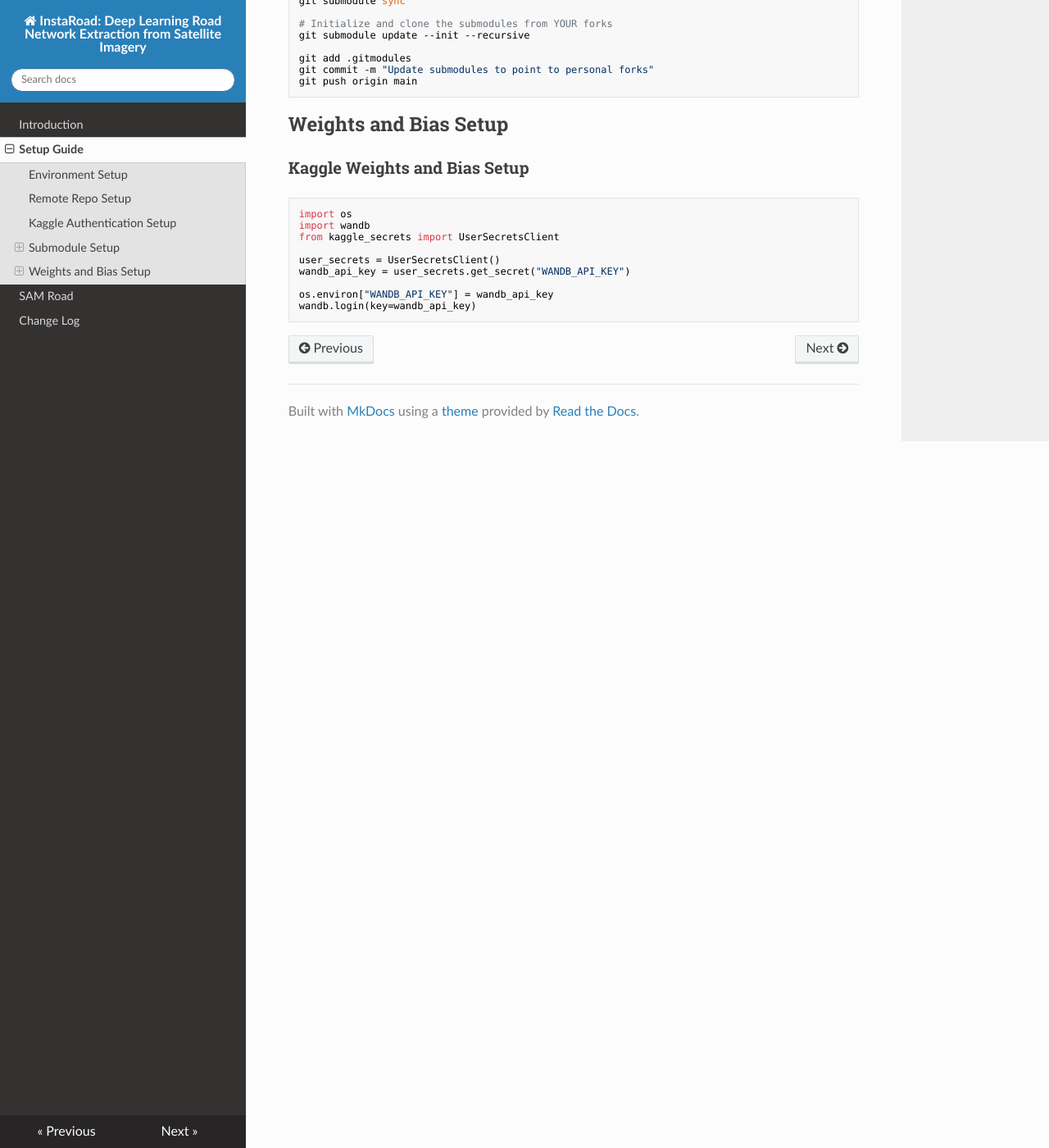
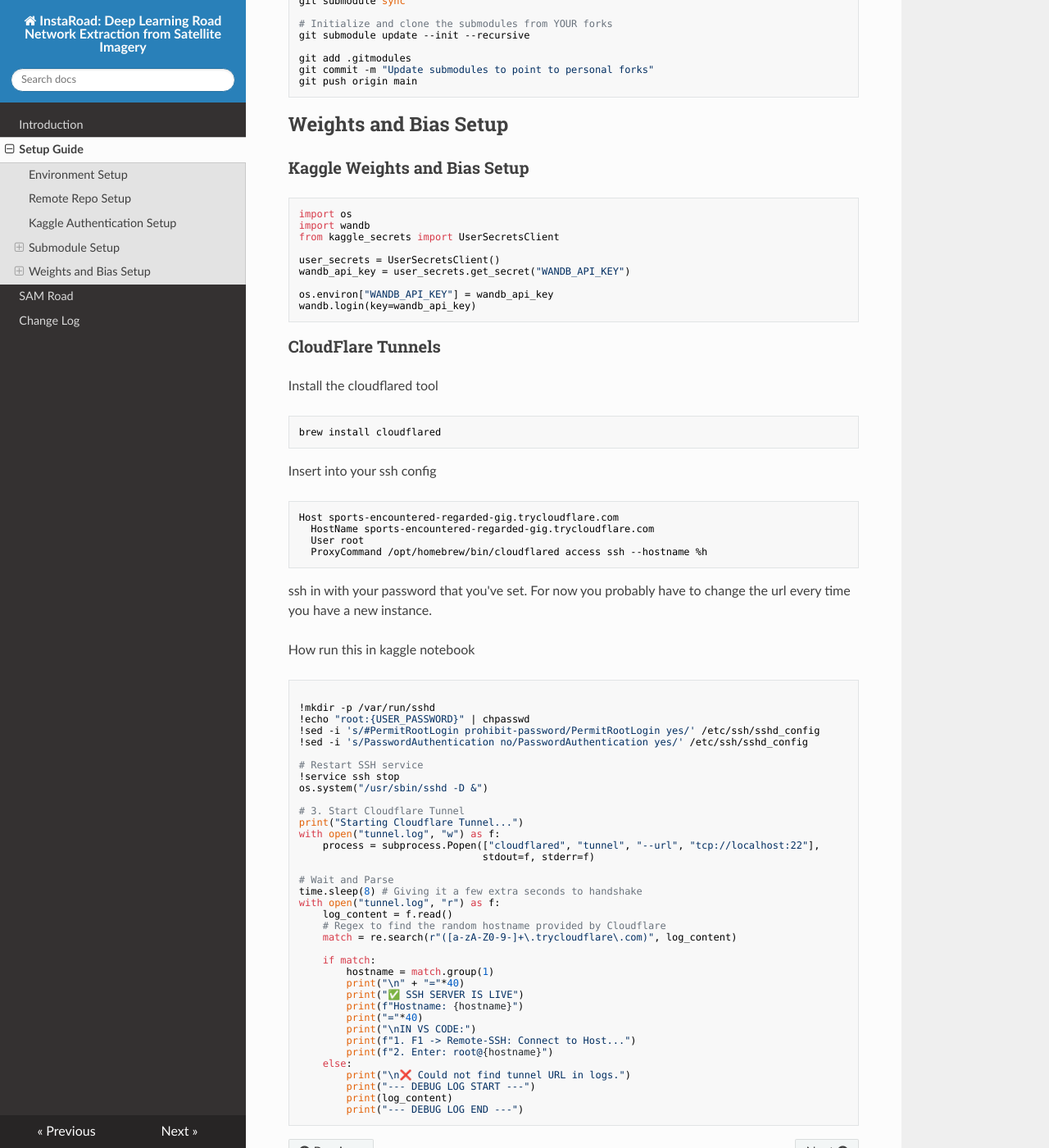
Before and after one commit to Goamhobala/Task-Driven-Super-Resolution-, an MkDocs documentation site: the page built from docs/setup.md, in a window 1280 px wide and 1400 px high, scrolled down 2925 px. Shown: the whole window at 82% size. Built offline with MkDocs 1.6.1, drawn with Linux system fonts in a browser that asks for light colours; nearby versions of some CDN libraries.

Commit message:
Docs: added cloudflare ssh documentation

````diff
--- a/docs/setup.md
+++ b/docs/setup.md
@@ -156,3 +156,61 @@ wandb_api_key = user_secrets.get_secret("WANDB_API_KEY")
 os.environ["WANDB_API_KEY"] = wandb_api_key
 wandb.login(key=wandb_api_key)
 ```
+
+### CloudFlare Tunnels
+Install the cloudflared tool
+``` bash
+brew install cloudflared
+```
+
+Insert into your ssh config
+``` bash
+Host sports-encountered-regarded-gig.trycloudflare.com
+  HostName sports-encountered-regarded-gig.trycloudflare.com
+  User root
+  ProxyCommand /opt/homebrew/bin/cloudflared access ssh --hostname %h
+```
+
+ssh in with your password that you've set. For now you probably have to change the url every time you have a new instance.
+
+
+How run this in kaggle notebook
+``` python
+
+!mkdir -p /var/run/sshd
+!echo "root:{USER_PASSWORD}" | chpasswd
+!sed -i 's/#PermitRootLogin prohibit-password/PermitRootLogin yes/' /etc/ssh/sshd_config
+!sed -i 's/PasswordAuthentication no/PasswordAuthentication yes/' /etc/ssh/sshd_config
+
+# Restart SSH service
+!service ssh stop
+os.system("/usr/sbin/sshd -D &")
+
+# 3. Start Cloudflare Tunnel
+print("Starting Cloudflare Tunnel...")
+with open("tunnel.log", "w") as f:
+    process = subprocess.Popen(["cloudflared", "tunnel", "--url", "tcp://localhost:22"],
+                               stdout=f, stderr=f)
+
+# Wait and Parse
+time.sleep(8) # Giving it a few extra seconds to handshake
+with open("tunnel.log", "r") as f:
+    log_content = f.read()
+    # Regex to find the random hostname provided by Cloudflare
+    match = re.search(r"([a-zA-Z0-9-]+\.trycloudflare\.com)", log_content)
+
+    if match:
+        hostname = match.group(1)
+        print("\n" + "="*40)
+        print("✅ SSH SERVER IS LIVE")
+        print(f"Hostname: {hostname}")
+        print("="*40)
+        print("\nIN VS CODE:")
+        print(f"1. F1 -> Remote-SSH: Connect to Host...")
+        print(f"2. Enter: root@{hostname}")
+    else:
+        print("\n❌ Could not find tunnel URL in logs.")
+        print("--- DEBUG LOG START ---")
+        print(log_content)
+        print("--- DEBUG LOG END ---")
+```
````
